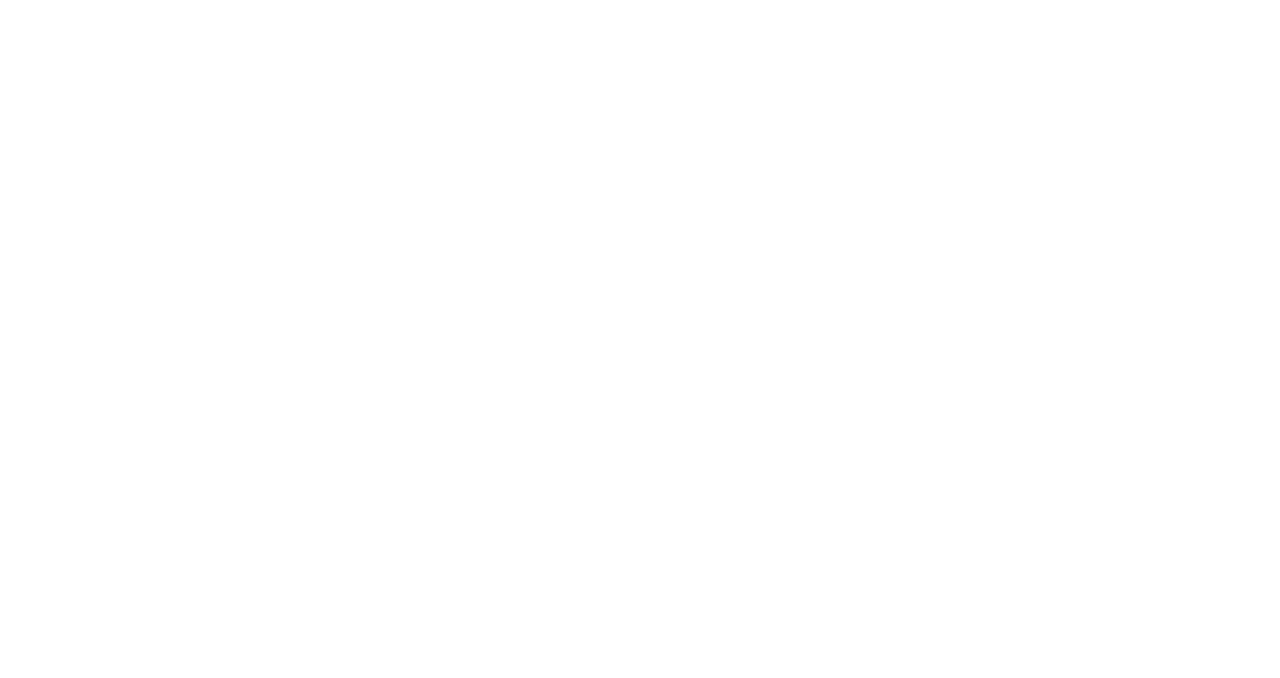
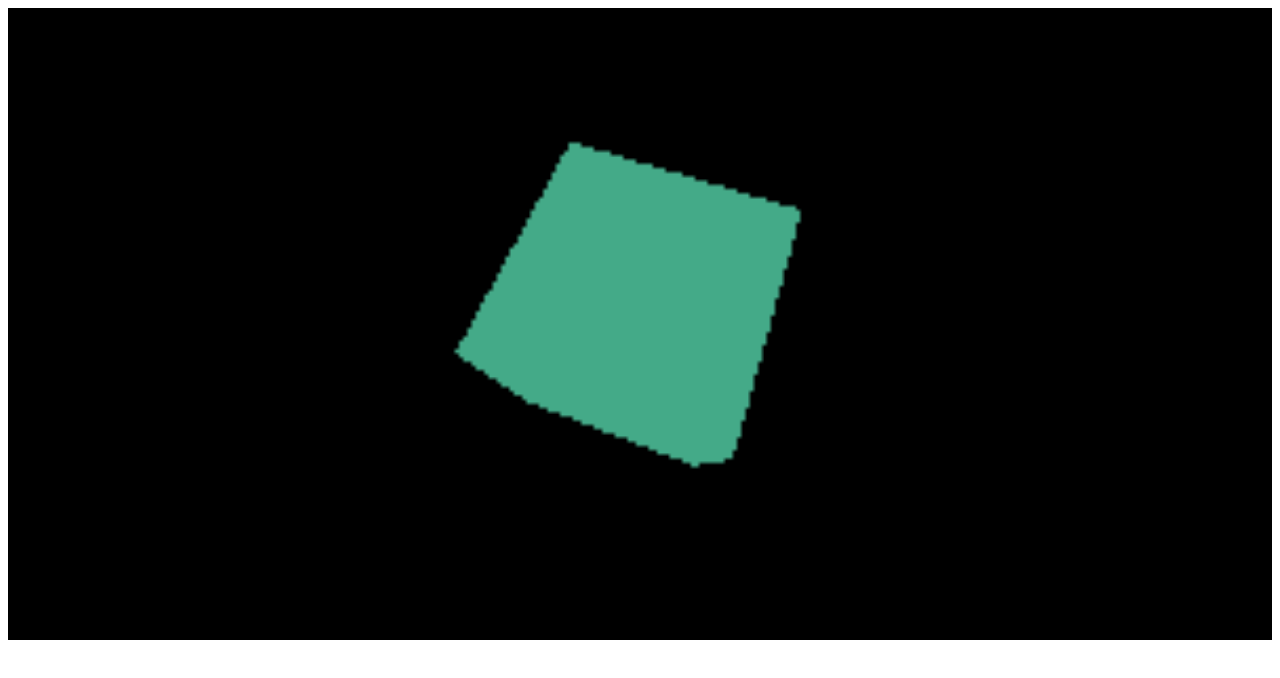
Before and after one commit to Schnullerpip/three-demo, a Vue app: page / in a window 1280 px wide. Shown: the top 678 px of the page. Built offline with nearby package versions, Linux system fonts and the light colour scheme.

Commit message:
add scene + geometry

```diff
--- a/src/App.vue
+++ b/src/App.vue
@@ -1,23 +1,46 @@
+
+
+<!-- SCRIPT -->
 <script setup lang="ts">
-import { getRenderer } from '../src/graphics/three-setup'
+import { getCamera, getRenderer } from '../src/graphics/three-setup'
 import { onMounted } from 'vue'
+import * as THREE from 'three'
+
 
 onMounted(() => {
   const renderer = getRenderer('#c')
+  const camera = getCamera()
+  camera.position.z = 2 // +z goes towards the viewer -z away from viewer
+
+  const scene = new THREE.Scene()
+  const geometry = new THREE.BoxGeometry(1, 1, 1)
+  const material = new THREE.MeshBasicMaterial({color: 0x44aa88})
+  const cube = new THREE.Mesh(geometry, material)
+
+  scene.add(cube)
+
+  function render(time: number) {
+    time *= 0.001
+    cube.rotation.x = time
+    cube.rotation.y = time
+
+    renderer.render(scene, camera)
+    requestAnimationFrame(render)
+  }
+  requestAnimationFrame(render)
 })
 </script>
 
+
+<!-- VUE/HTML TEMPLATE -->
 <template>
   <canvas id="c"></canvas>
 </template>
 
-<style>
-#app {
-  font-family: Avenir, Helvetica, Arial, sans-serif;
-  -webkit-font-smoothing: antialiased;
-  -moz-osx-font-smoothing: grayscale;
-  text-align: center;
-  color: #2c3e50;
-  margin-top: 60px;
+<!-- STYLE -->
+<style scoped>
+canvas {
+  width: 100%;
+  height: 100%;
 }
 </style>
--- a/src/graphics/three-setup.ts
+++ b/src/graphics/three-setup.ts
@@ -1,5 +1,8 @@
 import * as THREE from 'three'
 
+/**
+ * Creates a renderer for an existing canvas element with the given id
+ */
 export function getRenderer(canvasId: String): THREE.WebGLRenderer {
     const queriedElement = document.querySelector('#c')
     if(!queriedElement) {
@@ -8,3 +11,15 @@
     const canvas = queriedElement as HTMLCanvasElement
     return new THREE.WebGLRenderer({canvas})
 }
+
+/**
+ * Creates a perspective camera
+ */
+export function getCamera(): THREE.PerspectiveCamera {
+    const fov = 75 // vertical field of view
+    const aspect = 2
+    const near = 0.1
+    const far = 5
+    const camera = new THREE.PerspectiveCamera(fov, aspect, near, far)
+    return camera
+}
```
